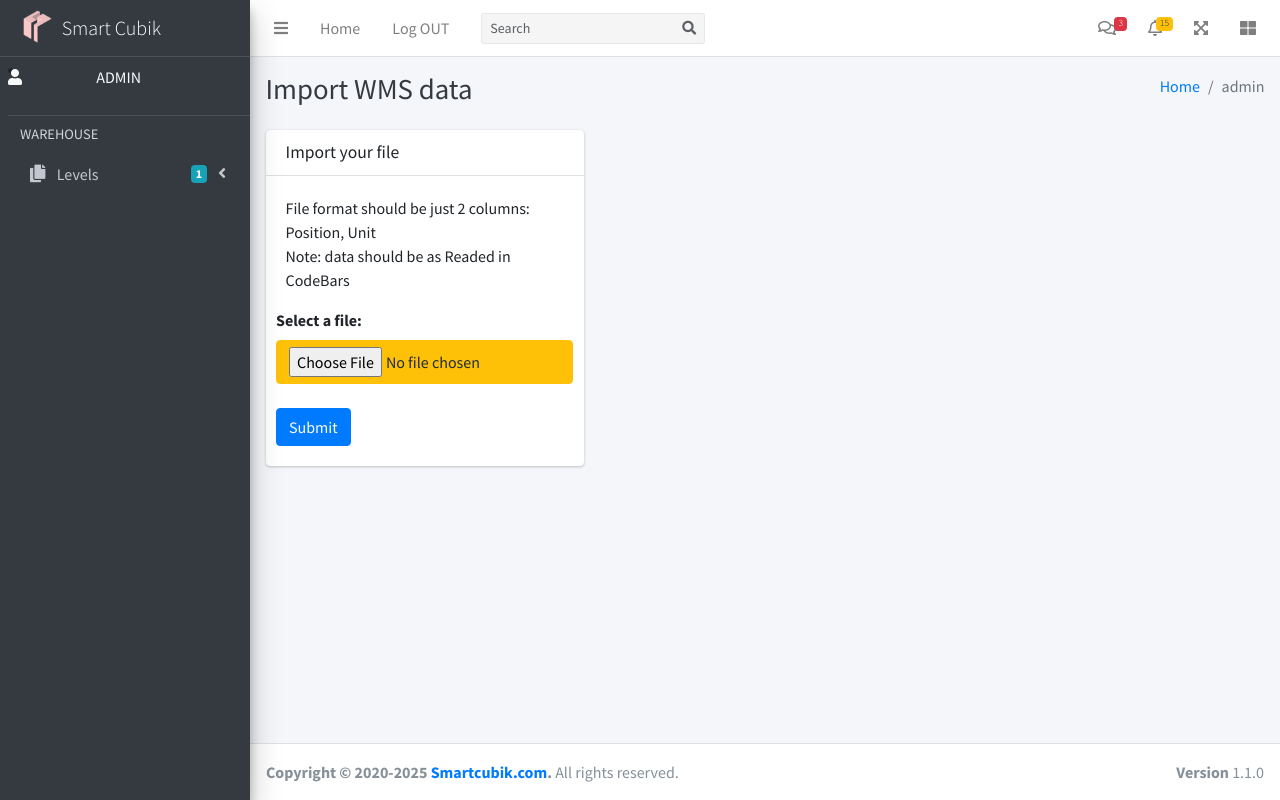
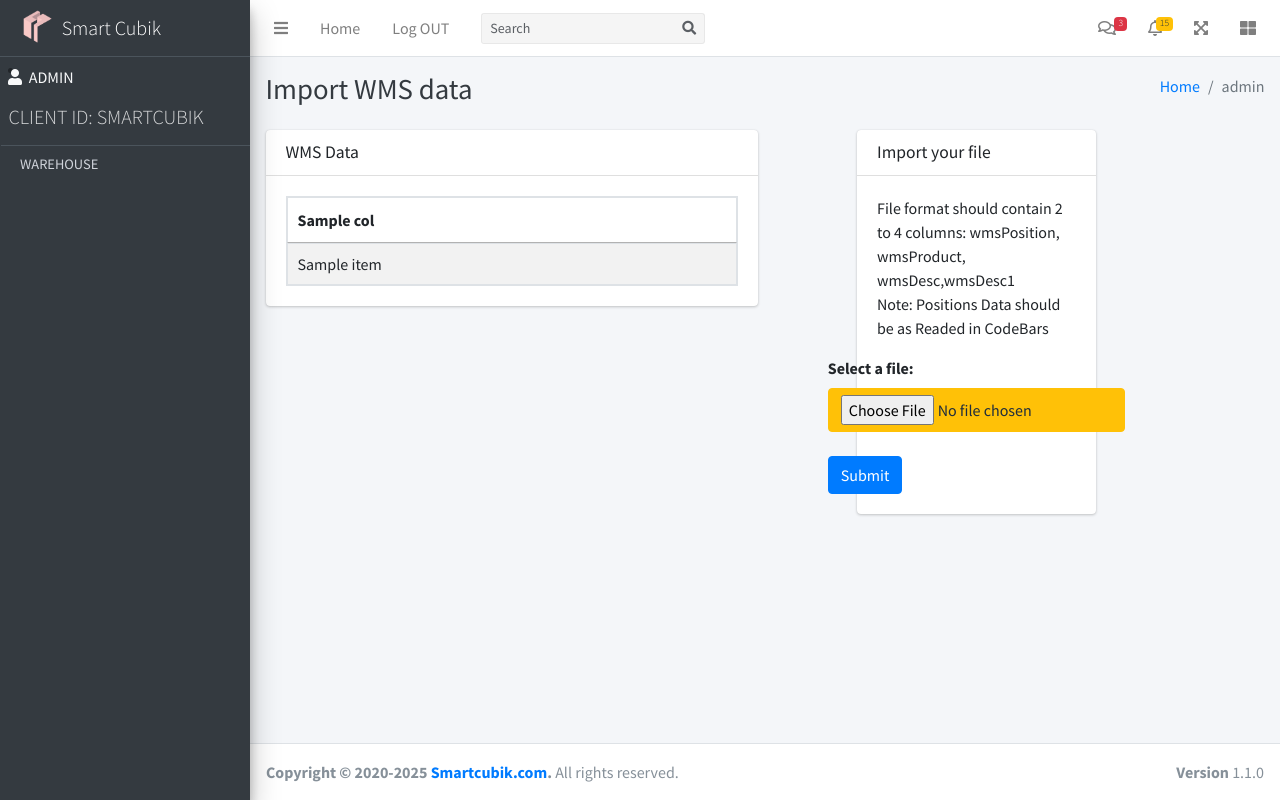
Before and after one commit to miguelcadeiras/sc_clean, a Django app: template core/core/templates/importWMS.html in a window 1280 px wide. Run offline with Django 3.2, Linux system fonts and the light colour scheme; a user stored in the database is signed in; data comes from the database, SQL or seed files in the repository; both versions use the stored data as it was after the commit; the template is opened without the code that fills it: most values are stand-ins (such as "Sample title", 1, 10 or a date in 2020); some libraries are stand-ins or nearby versions.

Commit message:
enhance: wmsData now showing in importWMS.html bugfix: data tables were not filling properly

```diff
--- a/core/core/templates/_includes/sidebar.html
+++ b/core/core/templates/_includes/sidebar.html
@@ -16,15 +16,17 @@
           <!-- Add icons to the links using the .nav-icon class
                with font-awesome or any other icon font library -->
           <div class="row">
-            <div class="col-4 text-light" ><i class="nav-icon fas fa-user"></i></div>
+            <div class="col-1 text-light" ><i class="nav-icon fas fa-user"></i></div>
             <div class="col-8 text-uppercase text-light">
                 {{request.user}}
             </div>
+            <SPAN class="brand-link font-weight-light text-uppercase">CLIENT ID: {{request.user.profile.client}}</SPAN>
 
           </div>
-          <span class="brand-link font-weight-light"> </span>
+<!--          <span class="brand-link font-weight-light"> </span>-->
 
           <li class="nav-header">WAREHOUSE</li>
+          {% if 'all' in request.path %}
           <li class="nav-item">
             <a href="#" class="nav-link">
               <i class="nav-icon fas fa-copy"></i>
@@ -52,6 +54,7 @@
 
             </ul>
           </li>
+          {% endif %}
         </ul>
       </nav>
       <!-- /.sidebar-menu -->
--- a/core/core/templates/base.html
+++ b/core/core/templates/base.html
@@ -19,11 +19,11 @@
   <link rel="stylesheet" href="{% static 'plugins/tempusdominus-bootstrap-4/css/tempusdominus-bootstrap-4.min.css' %}">
   <!-- iCheck -->
   <link rel="stylesheet" href="{% static 'plugins/icheck-bootstrap/icheck-bootstrap.min.css' %}">
-  <!-- Switch -->
-  <link rel="stylesheet" href="{% static 'plugins/bootstrap-switch/css/bootstrap3/bootstrap-switch.min.css' %}">
-  <script type="text/javascript" src= "{% static 'plugins/bootstrap-switch/js/bootstrap-switch.min.js' %}"> </script>
+<!--  &lt;!&ndash; Switch &ndash;&gt;-->
+<!--  <link rel="stylesheet" href="{% static 'plugins/bootstrap-switch/css/bootstrap3/bootstrap-switch.min.css' %}">-->
+<!--  <script type="text/javascript" src= "{% static 'plugins/bootstrap-switch/js/bootstrap-switch.min.js' %}"> </script>-->
   <!-- JQVMap -->
-  <link rel="stylesheet" href="{% static 'plugins/jqvmap/jqvmap.min.css' %}">
+<!--  <link rel="stylesheet" href="{% static 'plugins/jqvmap/jqvmap.min.css' %}">-->
   <!-- Theme style -->
   <link rel="stylesheet" href="{% static 'dist/css/adminlte.min.css' %}">
   <!-- overlayScrollbars -->
--- a/core/core/templates/importWMS.html
+++ b/core/core/templates/importWMS.html
@@ -9,13 +9,49 @@
 
 
 {% block content %}
-<div class ="col-4 row justify-content-md-center">
+<div class="row">
+    <div class ="col-6">
+        <div class="card" >
+            <div class="card-header"><h5 class="card-title">WMS Data</h5></div>
+            <div class="card-body ">
+
+
+                <div id="example1_wrapper" class="wrapper">
+
+                    <table id="table1" name="example1" class="table table-bordered table-striped dataTable  "  style="width:100%">
+                        <thead>
+                        <tr role="row">
+                            {% for col in description %}
+                            <th class="" tabindex="0" aria-controls="example1" rowspan="1" colspan="1" aria-label="">{{col}}</th>
+                            {% endfor %}
+                        </tr>
+                        </thead>
+                        <tbody>
+                        {% for row in data %}
+                        <tr role="row" class="odd">
+                            {% for item in row %}
+                            <td>
+                                {{item}}
+                            </td>
+                            {% endfor %}
+                        </tr>
+                        {% endfor %}
+                        </tbody>
+
+                    </table></div>
+
+
+            </div>
+        </div>
+    </div>
+    <div class ="col-1"></div>
+    <div class ="col-3 justify-content-md-center">
         <div class="card" >
             <div class="card-header"><h5 class="card-title">Import your file</h5></div>
             <div class="card-body ">
 
-      <p> File format should be just 2 columns: Position, Unit
-      <br>  Note: data should be as Readed in CodeBars</p>
+                <p> File format should contain 2 to 4 columns: wmsPosition, wmsProduct, wmsDesc,wmsDesc1
+                    <br>  Note: Positions Data should be as Readed in CodeBars </p>
                 <div class="d-flex justify-content-center">
                     <form method = "post" >
                         {% csrf_token %}
@@ -27,6 +63,8 @@
             </div>
         </div>
     </div>
+</div>
+
 
 
 {% endblock %}
```
Also changed, not shown: core/app/querys.py (+9 -0 lines), core/app/views.py (+57 -52 lines), core/core/templates/all.html (+3 -4 lines), core/db.sqlite3. Lines whose indentation alone changed are shown as unchanged.
